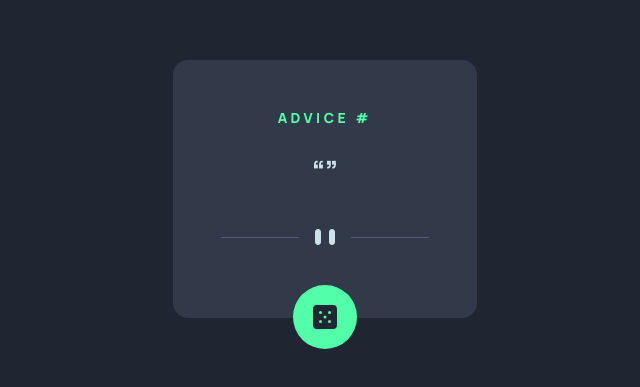
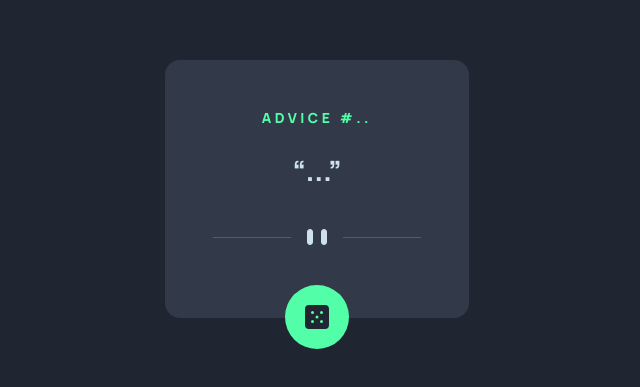
Before and after one commit to NehalSahu8055/Responsive_Advice_generator_app, a plain HTML site: page index.html in a window 1280 px wide. Shown: the part 211-598 px from the top of the page, without its empty margins (372-1012 px from the left). Drawn offline with Linux system fonts and the light colour scheme; no server answers.

Commit message:
Update index.html

```diff
--- a/index.html
+++ b/index.html
@@ -43,12 +43,12 @@
             class="advice-gen__number fs-medium uppercase letter-spacing-1"
             title="Advice"
           >
-            Advice #
+            Advice #..
           </h2>
           <q
             class="advice-gen__quote fs-large letter-spacing-2 line-height-2"
             title="Quote"
-          ></q>
+          >...</q>
         </div>
         <div class="divider flex-row flex-c">
           <hr />
```
